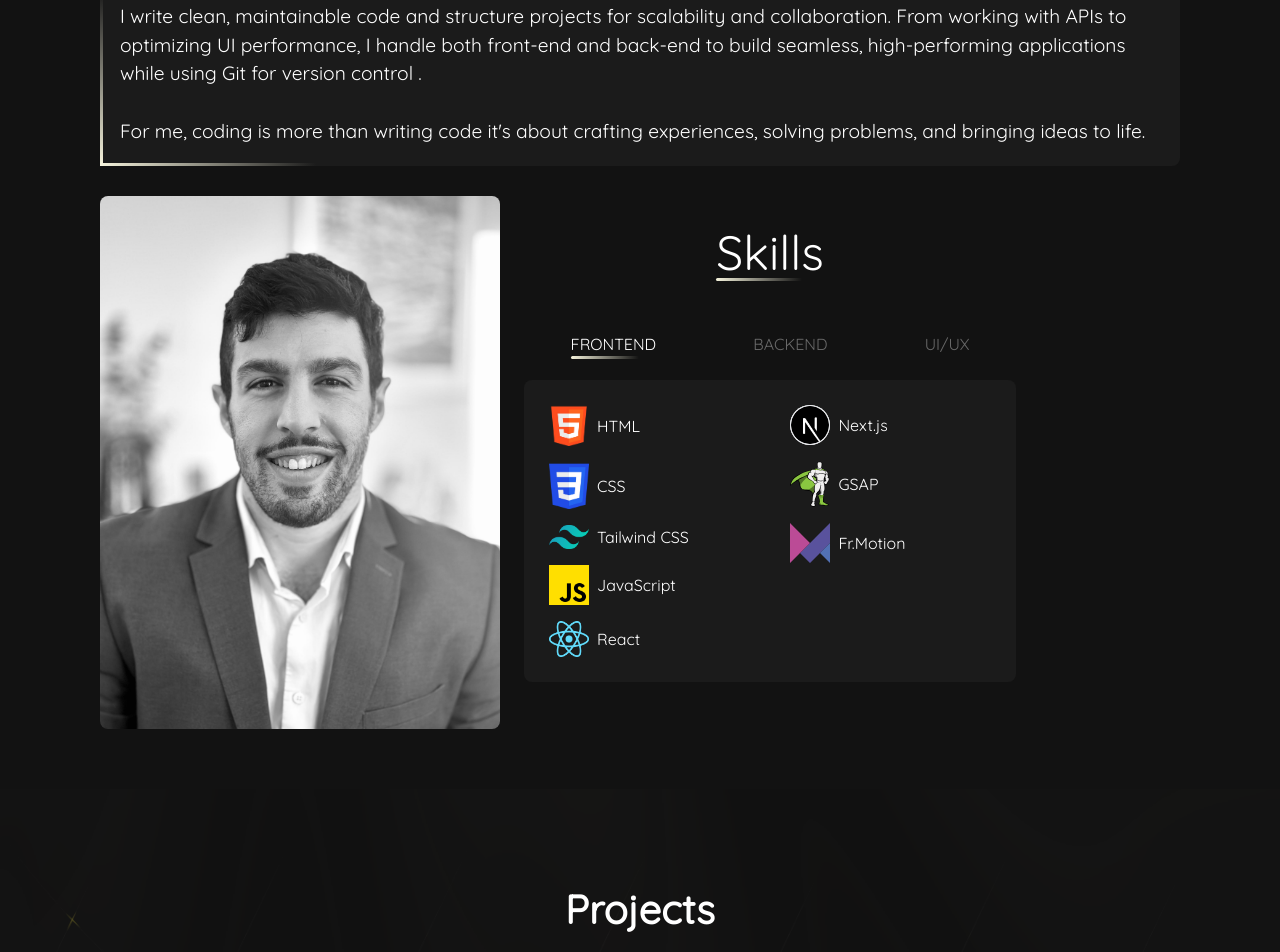
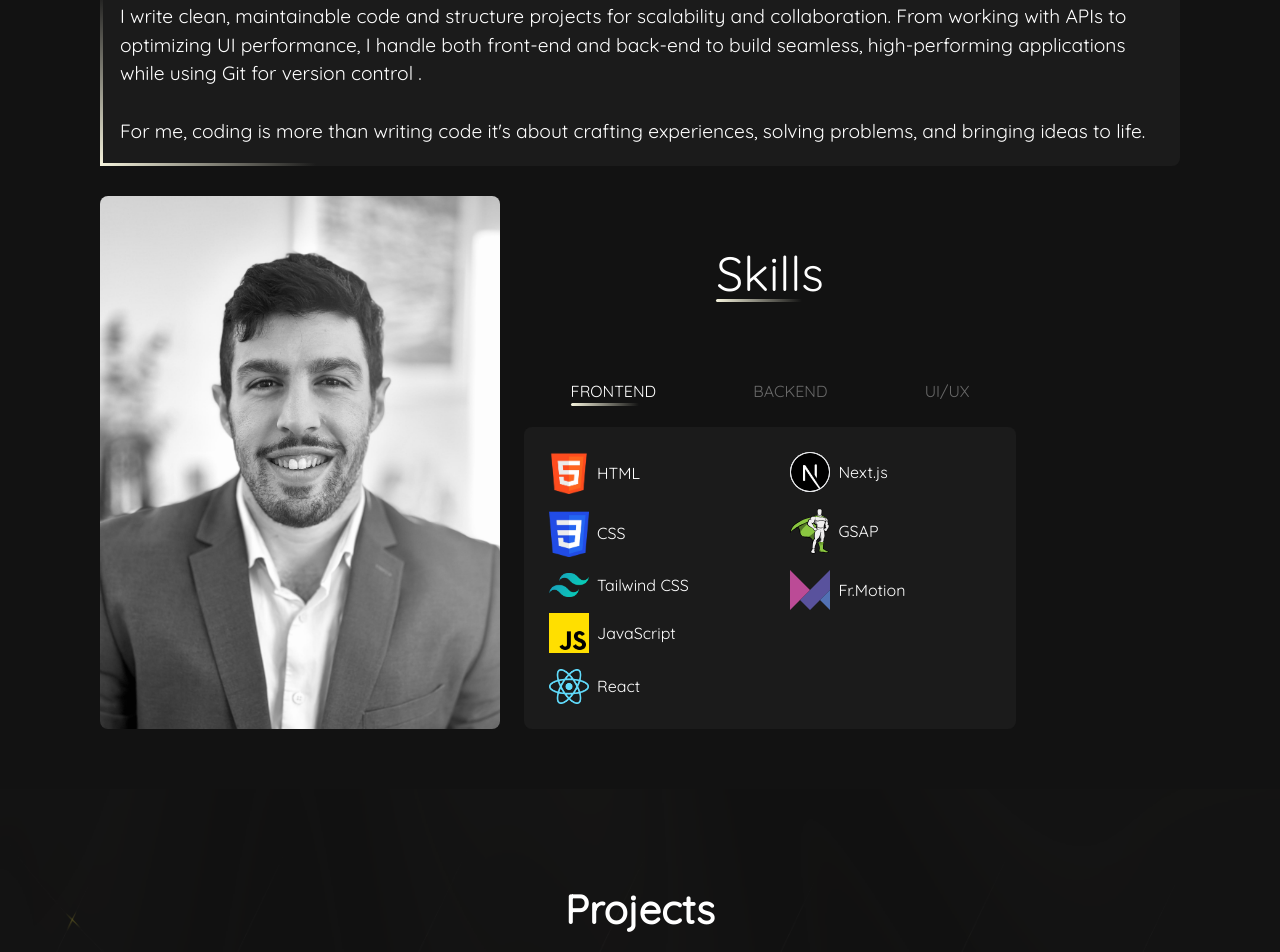
Before and after one commit to georgios-kondylis/React-Portfolio, a React (Vite) app: page / in a window 1280 px wide. Shown: the part 1241-2193 px from the top of the page. Built offline with nearby package versions, Linux system fonts and the light colour scheme; no server answers.

Commit message:
finished i just have to connect the a tags to my social media

```diff
--- a/src/components/AboutSection.jsx
+++ b/src/components/AboutSection.jsx
@@ -33,17 +33,15 @@ const AboutSection = ({textColor, textColor2, darkMode}) => {
 
       </div>
 
-      <div className={`text-white w-full flex items-start max-sm:flex-col`}>
-        <img className="w-[50%] object-contain border-[#f5f3dc] max-sm:w-full sm:max-w-[400px] rounded-lg" src="/LinkedInPIC.jpg" alt="" /> {/*IMAGE*/}
+      <div className={`text-white w-full flex items-end max-sm:flex-col`}>
+        <img className="w-[50%] h-fit object-contain max-sm:w-full sm:max-w-[400px] rounded-lg" src="/LinkedInPIC.jpg" alt="" /> {/*IMAGE*/}
+
         <div id="Skills" className="w-1/2 h-full max-sm:w-full flex flex-col" >
-
-          <div className="relative mt-[20px] mb-[20px] mx-auto">
+          <div className="relative my-[20px] lg:mb-[70px] mx-auto">
             <h1 className=" text-[3rem]">Skills</h1>
             <div className="absolute bottom-[7px] left-0 w-[80%] h-[3px] bg-gradient-to-r from-[#f5f3dc] to-transparent rounded-3xl"></div>
           </div>
-
           <Skills/>
-
         </div>
       </div>
 
@@ -52,4 +50,3 @@ const AboutSection = ({textColor, textColor2, darkMode}) => {
 };
 
 export default AboutSection;
-// MINE
--- a/src/components/Skills.jsx
+++ b/src/components/Skills.jsx
@@ -44,7 +44,7 @@ const Skills = () => {
   return (
     <div
       id="about"
-      className="bg-[#121212] flex flex-col p-6"
+      className="bg-[#121212] flex flex-col px-6"
     >
       {/* Buttons to switch skills category */}
       <div className="flex w-full justify-around gap-1 mb-6">
```
